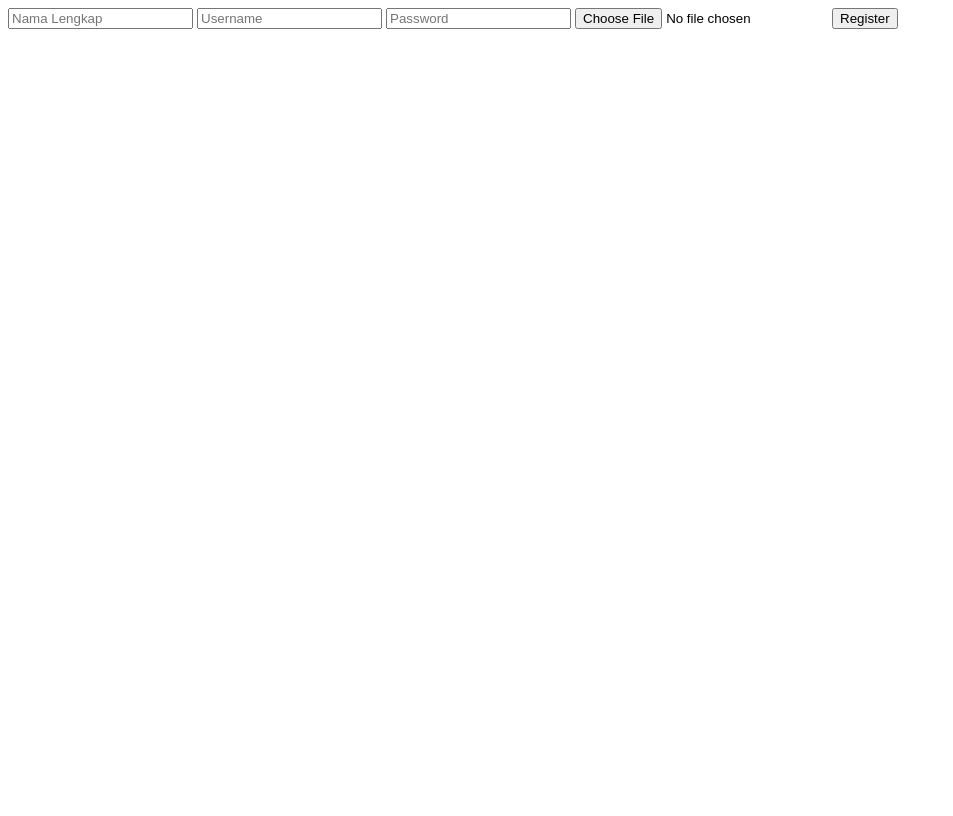
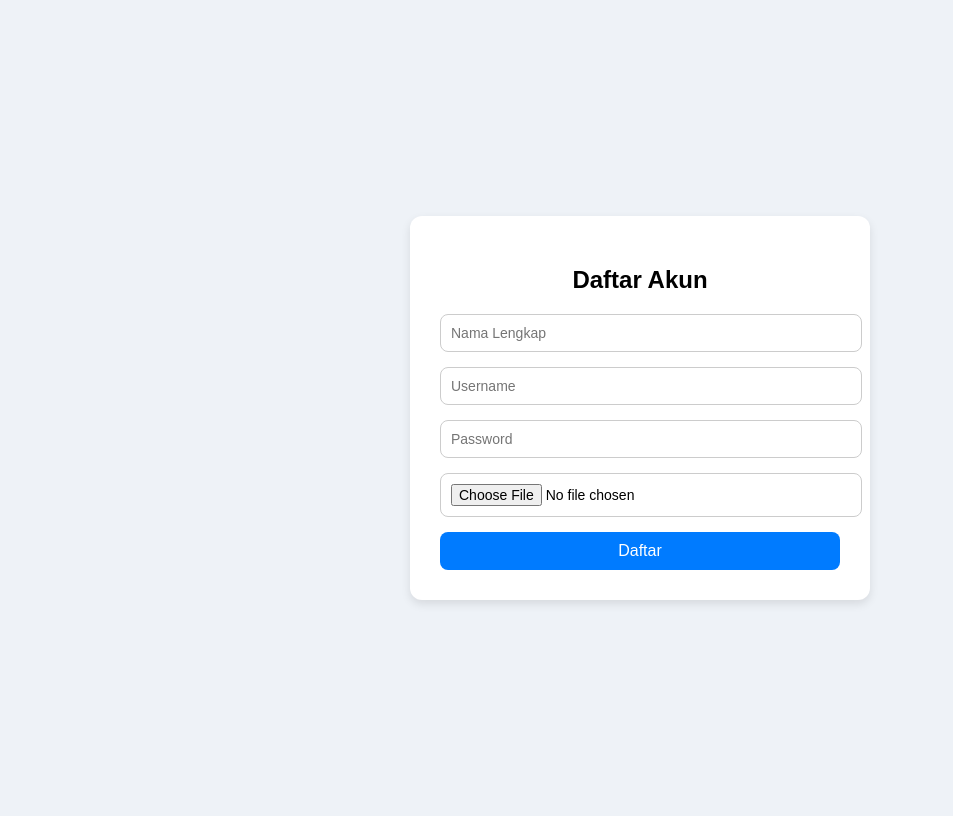
Before and after one commit to citrafardiani-24/kuis2Web, a PHP site: page /auth/register.php in a window 1280 px wide. Shown: the whole page, without its empty margins (0-953 px from the left). Before the commit the page ends 29 px from the top, so only its background shows below. Run offline with PHP 8.4, Linux system fonts and the light colour scheme.

Commit message:
Update register.php

```diff
--- a/kuis2Web/auth/register.php
+++ b/kuis2Web/auth/register.php
@@ -1,4 +1,3 @@
-
 <?php
 include '../config/db.php';
 
@@ -21,11 +20,59 @@ if ($_SERVER['REQUEST_METHOD'] === 'POST') {
     header("Location: login.php");
 }
 ?>
-
+<!DOCTYPE html>
+<html lang="id">
+<head>
+    <meta charset="UTF-8">
+    <title>Registrasi</title>
+    <style>
+        body {
+            background: #eef2f7;
+            display: flex;
+            justify-content: center;
+            align-items: center;
+            height: 100vh;
+            font-family: sans-serif;
+        }
+        form {
+            background: white;
+            padding: 30px;
+            border-radius: 12px;
+            box-shadow: 0 4px 10px rgba(0,0,0,0.1);
+            max-width: 400px;
+            width: 100%;
+        }
+        input {
+            width: 100%;
+            padding: 10px;
+            margin-bottom: 15px;
+            border-radius: 8px;
+            border: 1px solid #ccc;
+            font-size: 14px;
+        }
+        button {
+            width: 100%;
+            padding: 10px;
+            background-color: #007bff;
+            color: white;
+            font-size: 16px;
+            border: none;
+            border-radius: 8px;
+            cursor: pointer;
+        }
+        button:hover {
+            background-color: #0056b3;
+        }
+    </style>
+</head>
+<body>
     <form method="post" enctype="multipart/form-data">
+        <h2 style="text-align:center; margin-bottom:20px;">Daftar Akun</h2>
         <input name="fullname" placeholder="Nama Lengkap" required>
         <input name="username" placeholder="Username" required>
         <input type="password" name="password" placeholder="Password" required>
         <input type="file" name="photo">
-    <button type="submit">Register</button>
+        <button type="submit">Daftar</button>
     </form>
+</body>
+</html>
```
Lines whose indentation alone changed are shown as unchanged.
